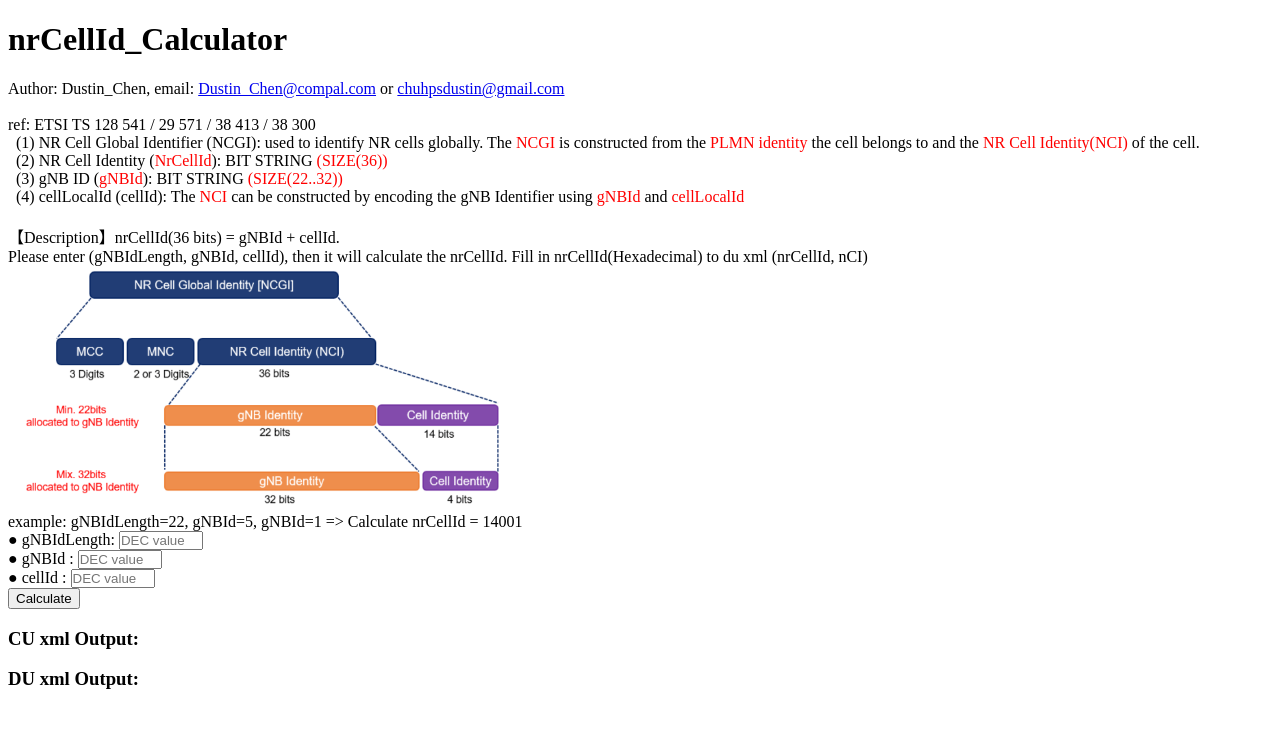
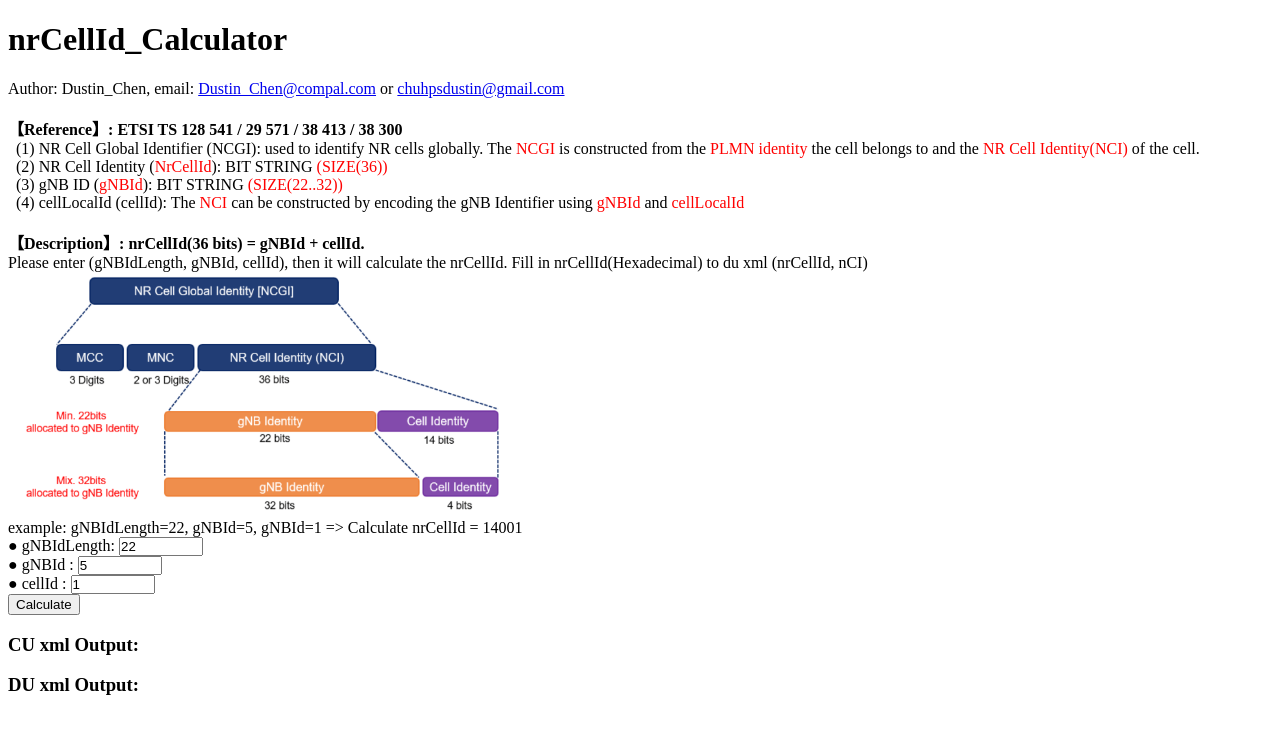
Before and after one commit to dustinchen26/nrCellId, a plain HTML site: page index.html in a window 1280 px wide. Drawn offline with Linux system fonts and the light colour scheme.

Commit message:
add the example input

```diff
--- a/index.html
+++ b/index.html
@@ -77,13 +77,13 @@
   <h1>nrCellId_Calculator</h1>
   <p style="margin: 0;">Author: Dustin_Chen, email: <a href="mailto:Dustin_Chen@compal.com" style="line-height: 1;">Dustin_Chen@compal.com</a> or <a href="mailto:chuhpsdustin@gmail.com" style="line-height: 1;">chuhpsdustin@gmail.com</a></p>
   <br>
-  <p>ref: ETSI TS 128 541 / 29 571 / 38 413 / 38 300<br></p>
+  <p><b>【Reference】: ETSI TS 128 541 / 29 571 / 38 413 / 38 300</b><br></p>
   <p>&nbsp;&nbsp;(1) NR Cell Global Identifier (NCGI): used to identify NR cells globally. The <span class="colored">NCGI</span> is constructed from the <span class="colored">PLMN identity</span> the cell belongs to and the <span class="colored">NR Cell Identity(NCI)</span> of the cell.<br></p>
   <p>&nbsp;&nbsp;(2) NR Cell Identity (<span class="colored">NrCellId</span>): BIT STRING <span class="colored">(SIZE(36))</span> <br></p>
   <p>&nbsp;&nbsp;(3) gNB ID (<span class="colored">gNBId</span>): BIT STRING <span class="colored">(SIZE(22..32))</span>  <br></p>
   <p>&nbsp;&nbsp;(4) cellLocalId (cellId): The <span class="colored">NCI</span> can be constructed by encoding the gNB Identifier using <span class="colored">gNBId</span> and <span class="colored">cellLocalId</span> <br></p>
   <br>
-  <p>【Description】nrCellId(36 bits) = gNBId + cellId. <br></p>
+  <p><b>【Description】: nrCellId(36 bits) = gNBId + cellId. </b><br></p>
   <p>Please enter (gNBIdLength, gNBId, cellId), then it will calculate the nrCellId. Fill in nrCellId(Hexadecimal) to du xml (nrCellId, nCI)</p>
   <img src="https://raw.githubusercontent.com/dustinchen26/nrCellId/master/picture.png" alt="GitHub Image" width="500">
   <br>
@@ -91,17 +91,17 @@
   <!-- 將這幾行內容包裹在一個新的容器元素中，並設置其間距為0 -->
   <div class="input-group">
     <label for="gNBIdLength">● gNBIdLength: </label>
-    <input type="number" id="gNBIdLength" placeholder="DEC value" min="0" max="36">
+    <input type="number" id="gNBIdLength" value="22" placeholder="DEC value" min="0" max="36">
   </div>
 
   <div class="input-group">
     <label for="gNBId">● gNBId : </label>
-    <input type="number" id="gNBId" placeholder="DEC value" min="0">
+    <input type="number" id="gNBId" value="5" placeholder="DEC value" min="0">
   </div>
 
   <div class="input-group">
     <label for="cellId">● cellId : </label>
-    <input type="number" id="cellId" placeholder="DEC value" min="0">
+    <input type="number" id="cellId" value="1" placeholder="DEC value" min="0">
   </div>
   <button onclick="convertAndCalculate()">Calculate</button>
 
```
